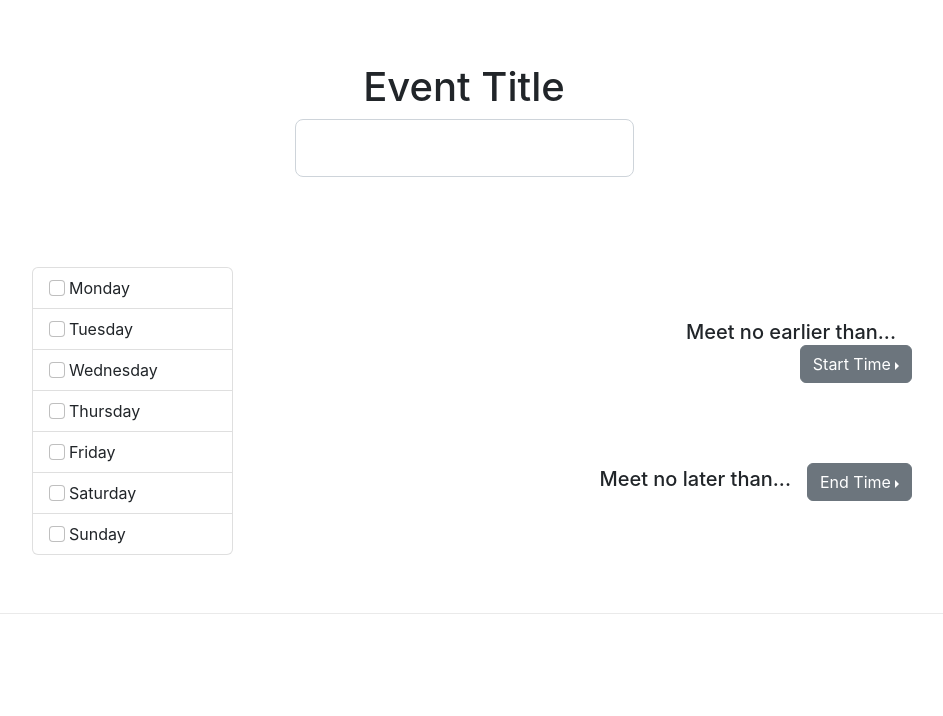
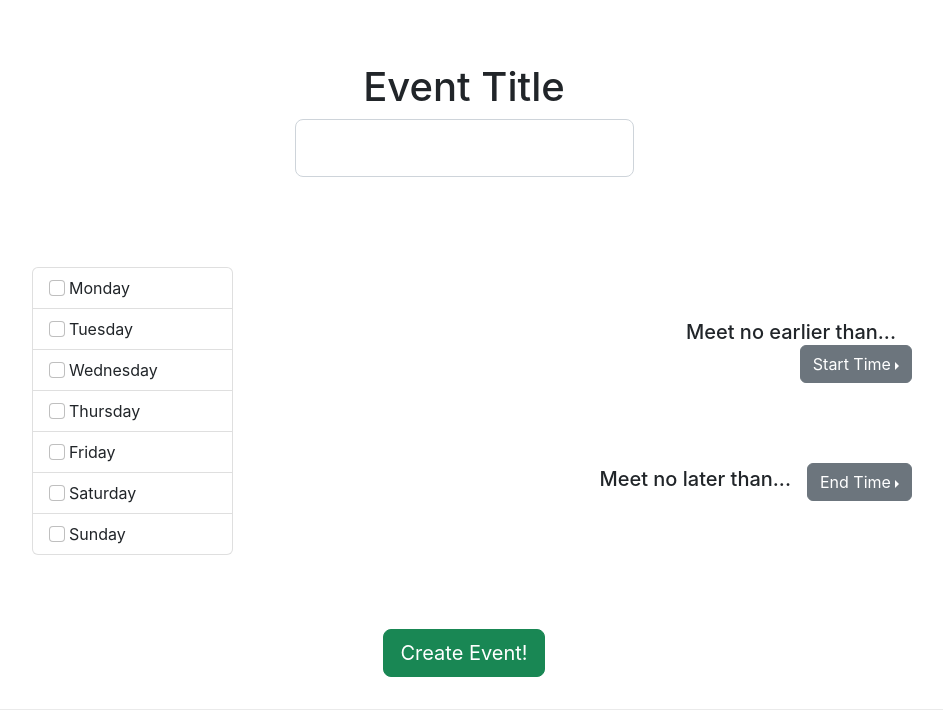
Before and after one commit to agao1224/findatime-frontend, a Next.js app: page / in a window 1280 px wide. Shown: the top 716 px of the page, without its empty margins (176-1119 px from the left). Built offline with nearby package versions, Linux system fonts and the light colour scheme.

Commit message:
created button

```diff
--- a/pages/index.js
+++ b/pages/index.js
@@ -38,6 +38,10 @@ const Home = () => {
         </div>
       </div>
 
+      <div className={styles.createbutton}>
+        <button type="button" className="btn btn-success btn-lg">Create Event!</button>
+      </div>
+
       <footer className={styles.footer}>
       </footer>
     </div>
--- a/styles/Home.module.css
+++ b/styles/Home.module.css
@@ -28,6 +28,11 @@
   flex: 1;
   margin: 0 5rem;
   text-align: right;
+}
+
+.createbutton {
+  margin-top: 3rem;
+  text-align: center;
 }
 
 .footer {
```
